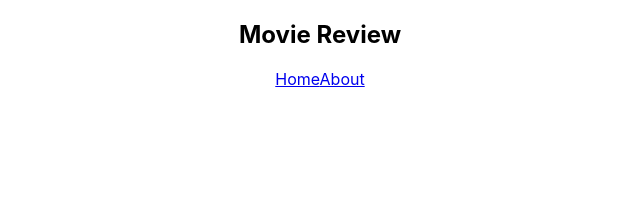
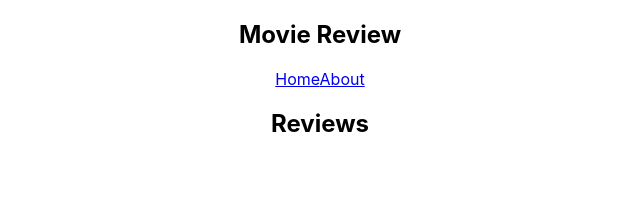
Before and after one commit to sotigt/moviereview-list, a React (Create React App) app: page / in a window 1280 px wide. Shown: the top 199 px of the page, without its empty margins (320-960 px from the left). Built offline with nearby package versions, Linux system fonts and the light colour scheme.

Commit message:
Added a title to Reviewlist

```diff
--- a/src/components/ReviewList.js
+++ b/src/components/ReviewList.js
@@ -8,6 +8,7 @@ function ReviewList(){
 
     return(
         <div className="moviewrapper">
+            <h2>Reviews</h2>
             {/* <h2>Reviews</h2>
             {moviereviews.map((movie, i) => (
                 <MovieCard key={i} movie={movie}/>
```
